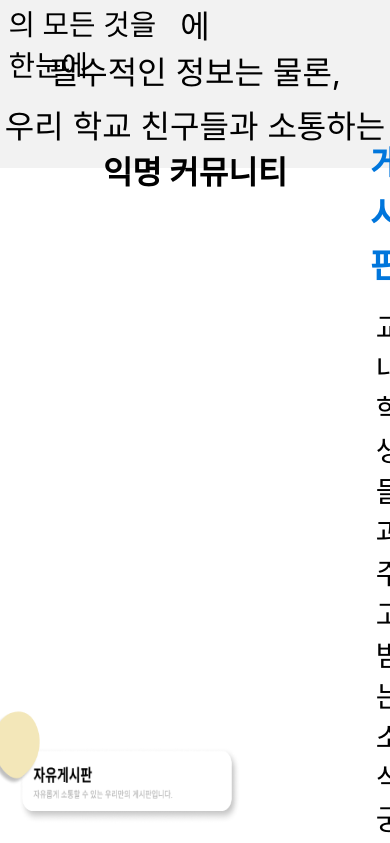
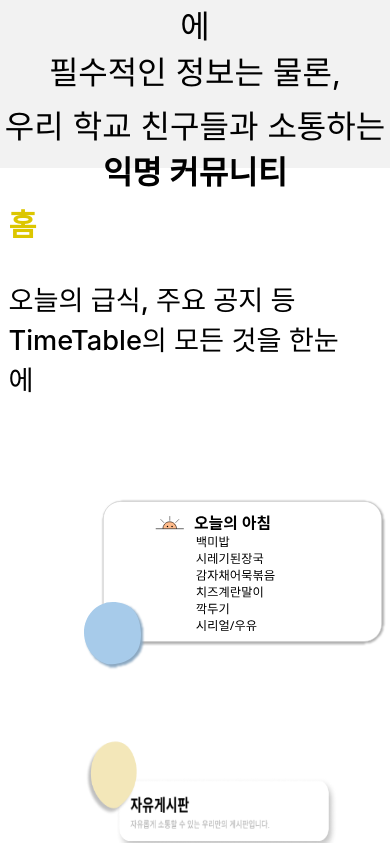
Before and after one commit to Tita-dev/Tita-Client, a React (Create React App) app: page / in a window 390 px wide. Shown: the part 693-1536 px from the top of the page. Built offline with nearby package versions, Linux system fonts and the light colour scheme.

Commit message:
[ADD] 모바일 반응형

```diff
--- a/src/Main/style/ConThreest.js
+++ b/src/Main/style/ConThreest.js
@@ -17,6 +17,10 @@ export const ConOneWrapper = styled.div`
   align-items: center;
 
   @media (max-width: 360px) {
+    display: grid;
+  }
+
+  @media (max-width: 425px) {
     display: grid;
   }
 
@@ -48,6 +52,9 @@ export const MentOne = styled.div`
     @media (max-width: 768px) {
       font-size: 2.2rem;
     }
+    @media (max-width: 465px) {
+      font-size: 1.9rem;
+    }
     @media (max-width: 360px) {
       font-size: 1.8rem;
     }
@@ -60,6 +67,9 @@ export const MentOne = styled.div`
     }
     @media (max-width: 768px) {
       font-size: 1.8rem;
+    }
+    @media (max-width: 465px) {
+      font-size: 1.7rem;
     }
     @media (max-width: 360px) {
       font-size: 1.5rem;
@@ -78,6 +88,9 @@ export const ConTwoWrapper = styled.div`
   align-items: center;
   padding-left: 10vh;
 
+  @media (max-width: 425px) {
+    display: grid;
+  }
   @media (max-width: 360px) {
     display: grid;
   }
@@ -92,6 +105,9 @@ export const ConTwoWrapper = styled.div`
     @media (max-width: 1024px) {
       margin-left: -9vh;
     }
+    @media (max-width: 425px) {
+      margin-left: 9vh;
+    }
   }
 `;
 
@@ -103,13 +119,11 @@ export const MentTwo = styled.div`
   @media (max-width: 1024px) {
     margin-right: -1vh;
   }
-
+  @media (max-width: 768px) {
+    margin-right: 1vh;
+  }
   @media (max-width: 360px) {
     margin-left: -10vh;
-  }
-
-  @media (max-width: 768px) {
-    margin-right: 1vh;
   }
   .sub_title2 {
     color: #0076dc;
@@ -123,6 +137,9 @@ export const MentTwo = styled.div`
     @media (max-width: 768px) {
       font-size: 2.2rem;
     }
+    @media (max-width: 465px) {
+      font-size: 1.9rem;
+    }
     @media (max-width: 360px) {
       font-size: 1.5rem;
     }
@@ -135,6 +152,9 @@ export const MentTwo = styled.div`
     @media (max-width: 768px) {
       font-size: 1.8rem;
     }
+    @media (max-width: 465px) {
+      font-size: 1.7rem;
+    }
     @media (max-width: 360px) {
       font-size: 1.5rem;
     }
```
